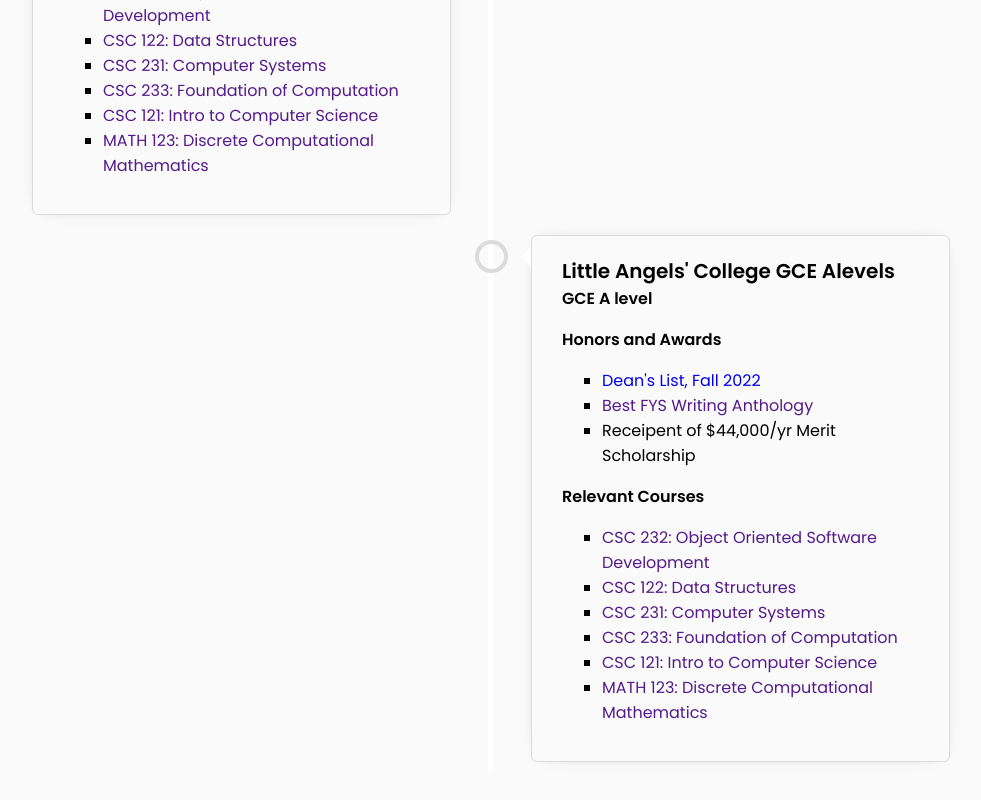
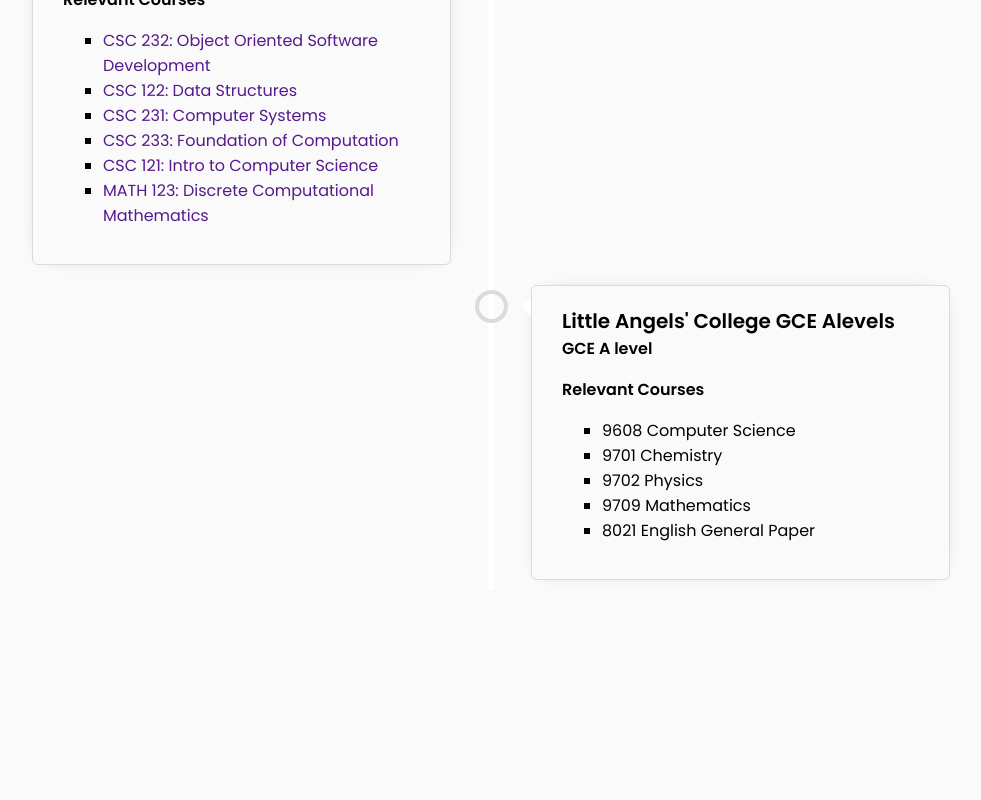
Before and after one commit to sanijcreates/personalsite, a Next.js app: page /education in a window 1280 px wide. Shown: the part 600-1400 px from the top of the page, without its empty margins (149-1130 px from the left). After the commit the page ends 1260 px from the top, so only its background shows below. Built offline with nearby package versions, Linux system fonts and the light colour scheme.

Commit message:
lin fixes

```diff
--- a/pages/components/projCard.tsx
+++ b/pages/components/projCard.tsx
@@ -8,7 +8,7 @@
     return (
         <div className={styles.mainContainer}>
                 <div className={styles.imageContainer}>
-                    {display? <button className={`${styles.button50}`}>Github</button>: null}
+                    {display? <a href = {props.github}><button className={`${styles.button50}`}>Github</button></a>: null}
                     <Image
                     alt = "project display"
                     src={props.src}
--- a/pages/education.tsx
+++ b/pages/education.tsx
@@ -4,7 +4,8 @@
     return (
         <div>
         <div  className={styles.upperdiv}>
-        <h1 className={styles.contentTitle}>Education</h1>
+        <a id = "education">
+        <h1 className={styles.contentTitle}>Education</h1></a>
         </div>
         <div className={styles.timeline}>
             <div className={`${styles.container} ${styles.left}`}>
@@ -14,7 +15,7 @@
                         <p className={styles.ul}>Honors and Awards</p>
                         <ul className={styles.list}>
                             <li><a href='https://depauw.meritpages.com/stories/Sanij-Shrestha-Named-to-DePauw-University-s-Fall-2022-Dean-s-List/102209832'>Dean's List, Fall 2022</a></li>
-                           <li> <a href=''>Best FYS Writing Anthology</a></li>
+                           <li> <a href=''>Recipent of Christena Biggs-Kathleen Steele First-Year Seminar Most Improved Writer Award</a></li>
                             <li>Receipent of $44,000/yr Merit Scholarship</li>
                         </ul>
                         <p className={styles.ul}>Relevant Courses</p>
@@ -33,20 +34,19 @@
                     <div className={styles.content}>
                         <h2 className={styles.title}>Little Angels' College GCE Alevels</h2>
                         <h3 className={styles.subtitle}>GCE A level</h3>
-                        <p className={styles.ul}>Honors and Awards</p>
+                        {/* <p className={styles.ul}>Honors and Awards</p>
                         <ul className={styles.list}>
-                            <li><a href='https://depauw.meritpages.com/stories/Sanij-Shrestha-Named-to-DePauw-University-s-Fall-2022-Dean-s-List/102209832'>Dean's List, Fall 2022</a></li>
-                           <li> <a href=''>Best FYS Writing Anthology</a></li>
+                            <li><a href=''>Head of IT Little Angels' Model United Nations 2020</a></li>
+                           <li> <a href=''></a></li>
                             <li>Receipent of $44,000/yr Merit Scholarship</li>
-                        </ul>
+                        </ul> */}
                         <p className={styles.ul}>Relevant Courses</p>
                         <ul className={styles.list}>
-                        <li  className={styles.li}><a href="">CSC 232: Object Oriented Software Development</a></li>
-                       <li  className={styles.li}> <a href="">CSC 122: Data Structures</a></li>
-                        <li  className={styles.li}><a href="">CSC 231: Computer Systems</a></li>
-                        <li  className={styles.li}><a href="">CSC 233: Foundation of Computation</a></li>
-                        <li className={styles.li}><a href="">CSC 121: Intro to Computer Science</a></li>
-                      <li className={styles.li}><a href="">MATH 123: Discrete Computational Mathematics</a></li>
+                            <li  className={styles.li}>9608 Computer Science</li>
+                            <li className={styles.li}>9701 Chemistry</li>
+                            <li  className={styles.li}>9702 Physics</li>
+                            <li  className={styles.li}>9709 Mathematics</li>
+                            <li className={styles.li}>8021 English General Paper</li>
                         </ul>
                     </div>
                 </div>
--- a/pages/footer.tsx
+++ b/pages/footer.tsx
@@ -5,11 +5,12 @@
     <div className={styles.footerBasic}>
         <div className={styles.container}>
         <footer className={styles.footer}>
-            <h2>SANIJ SHRESTHA</h2>
+            <a id = "contact">
+            <h2>SANIJ SHRESTHA</h2></a>
             <p>Thank you for taking the time to explore my work and get to know me a little better. It's been a pleasure having you here, and I hope you found what you were looking for. If you have any questions, comments, or just want to say hello, feel free to drop me a message :)</p>
             <ul className={styles.social}>
                 <li><a className={styles.icon} href='https://github.com/sanijcreates'><i className={`${styles.icon} uil uil-github`}></i></a></li>
-                <li><a className={styles.icon} href='to:saniz.sth123@gmail.com'><i className={`${styles.icon} uil uil-envelope`}></i></a></li>
+                <li><a className={styles.icon} href='mailto:saniz.sth123@gmail.com'><i className={`${styles.icon} uil uil-envelope`}></i></a></li>
                 <li><a className={styles.icon} href="https://www.linkedin.com/in/sanij-shrestha/"><i className={`${styles.icon} uil uil-linkedin`}></i></a></li>
                 <li><a className={styles.icon} href="https://www.linkedin.com/in/sanij-shrestha/"><i className={`${styles.icon} uil uil-instagram`}></i></a></li>
             </ul>
--- a/pages/projects.tsx
+++ b/pages/projects.tsx
@@ -7,7 +7,8 @@
 export default function Projects() {
     return (
         <div className={styles.masterContainer}>
-            <h1 className={styles.title}>Projects</h1>
+            <a id = "projects">
+            <h1 className={styles.title}>Projects</h1> </a>
             <div className={styles.cardContainer}>
                 <CardUI
                 src = {picksome}
@@ -23,7 +24,6 @@
                 details = "A project from the Harvard's CS50 course that implements the basics of django"
                 tech = {["Django", "Python", "CSS"]}
                 />
-
                 <CardUI
                 src = {speed}
                 github = "https://github.com/sanijcreates/Speed-Typing-Game"
@@ -38,7 +38,6 @@
                 details = "Counts number of words in a file using Binary Search Tree and Bubble sort"
                 tech = {["Binary Search Tree", "C++", "Data Structures"]}
                 />
-
             </div>
         </div>
     )
```
Also changed, not shown: pages/header.tsx (+4 -7 lines), pages/intro.tsx (+4 -3 lines), styles/Header.module.css (+12 -0 lines).
